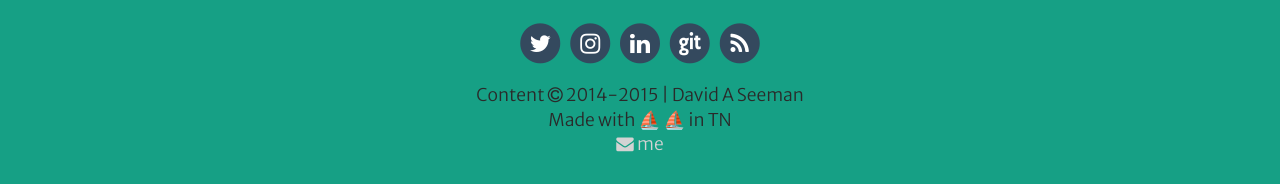
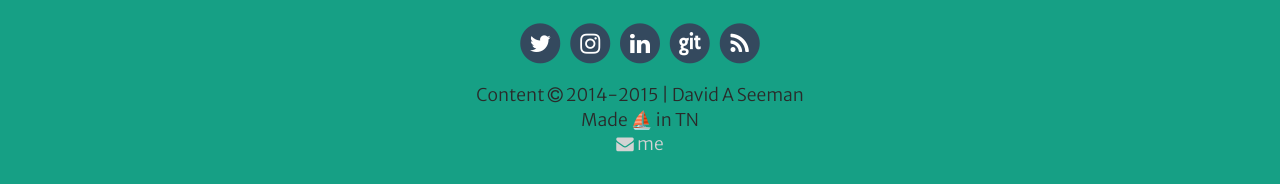
Before and after one commit to Shipwright/daveas.github.io, a Jekyll site: the page built from index.html, in a window 1280 px wide. Shown: the part 1179-1363 px from the top of the page. Built offline with Jekyll 4.4.1, drawn with Linux system fonts in a browser that asks for light colours; nearby versions of some CDN libraries; emoji names are drawn with the system emoji font; some web fonts are replaced.

Commit message:
Update footer.html

```diff
--- a/_includes/footer.html
+++ b/_includes/footer.html
@@ -46,9 +46,8 @@
   <div class="footer-meta">
     <ul>
       <li>Content <i class="fa fa-copyright"></i> 2014-{{ site.time | date: '%Y' }} | {{ site.title }}</li>
-      <li>Made with :sailboat: <a href="http://github.com/{{ site.short_name }}/{{ site.short_name}}.github.io">:sailboat:</a> in TN</li>
+      <li>Made :sailboat: in TN</li>
       <li><a href="mailto:{{site.email}}?Subject=Hi%20Dave"><i class="fa fa-envelope"></i> me</a></li>
     </ul>
   </div>
-
 </footer>
```
